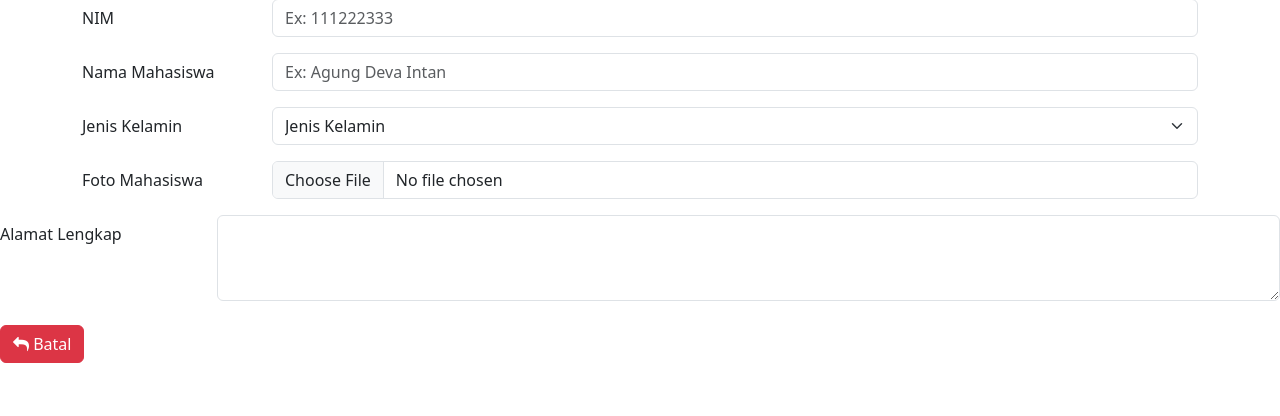
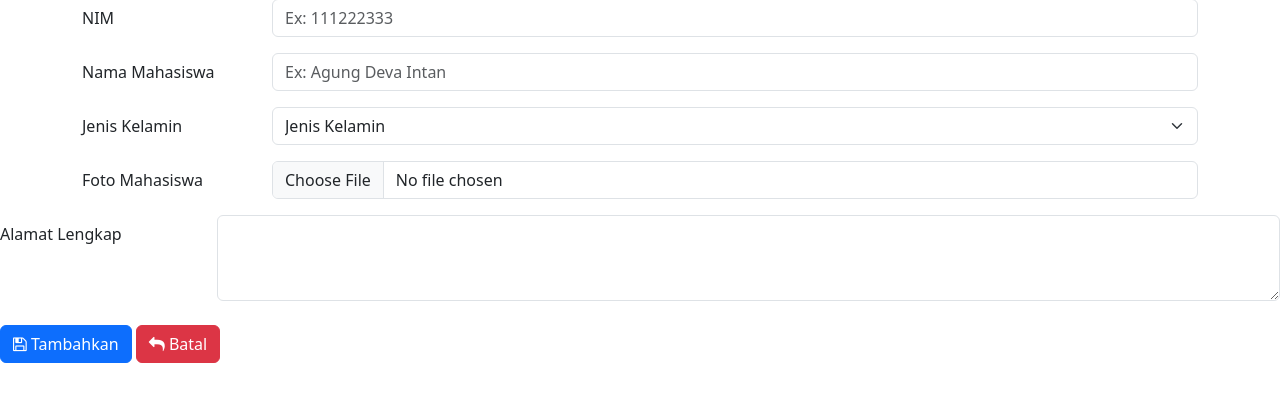
Before and after one commit to intanpradnya/240030315-CRUD, a PHP site: page /kelola.php in a window 1280 px wide. Shown: the part 81-497 px from the top of the page. Run offline with PHP 8.4, Linux system fonts and the light colour scheme.

Commit message:
menambahkan button simpan perubahan

```diff
--- a/kelola.php
+++ b/kelola.php
@@ -5,6 +5,7 @@
     <!-- Bootstrap -->
 	<link href="css/bootstrap.min.css" rel="stylesheet">
 	<script src="js/bootstrap.bundle.min.js" ></script>
+
     <!-- Font Awesome -->
 	<link rel="stylesheet" href="fontawesome/css/font-awesome.min.css">
 	<title>uts_crud</title>
@@ -69,6 +70,13 @@
 				?>
 					<button type="submit" name="aksi" value="edit" class="btn btn-primary">
 						<i class="fa fa-floppy-o" aria-hidden="true"></i>
+            Simpan Perubahan
+			</button>
+			<?php
+				} else {
+			?>
+				<button type="submit" name="aksi" value="add" class="btn btn-primary">
+						<i class="fa fa-floppy-o" aria-hidden="true"></i>
                 Tambahkan
 			</button>
 			<?php
@@ -84,9 +92,3 @@
 		</div>
 </body>
 </html>
-
-
-
-
-
-</html>
```
